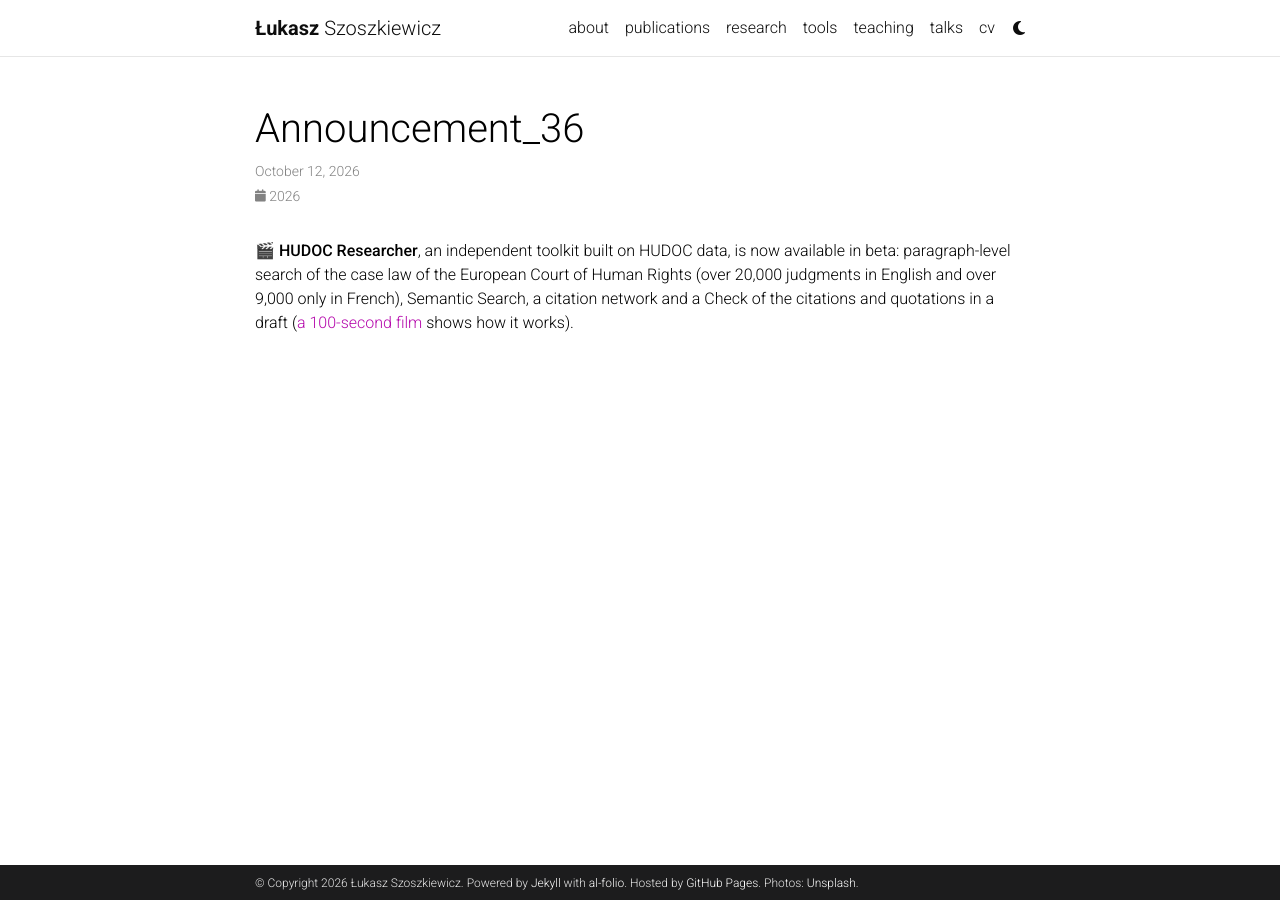
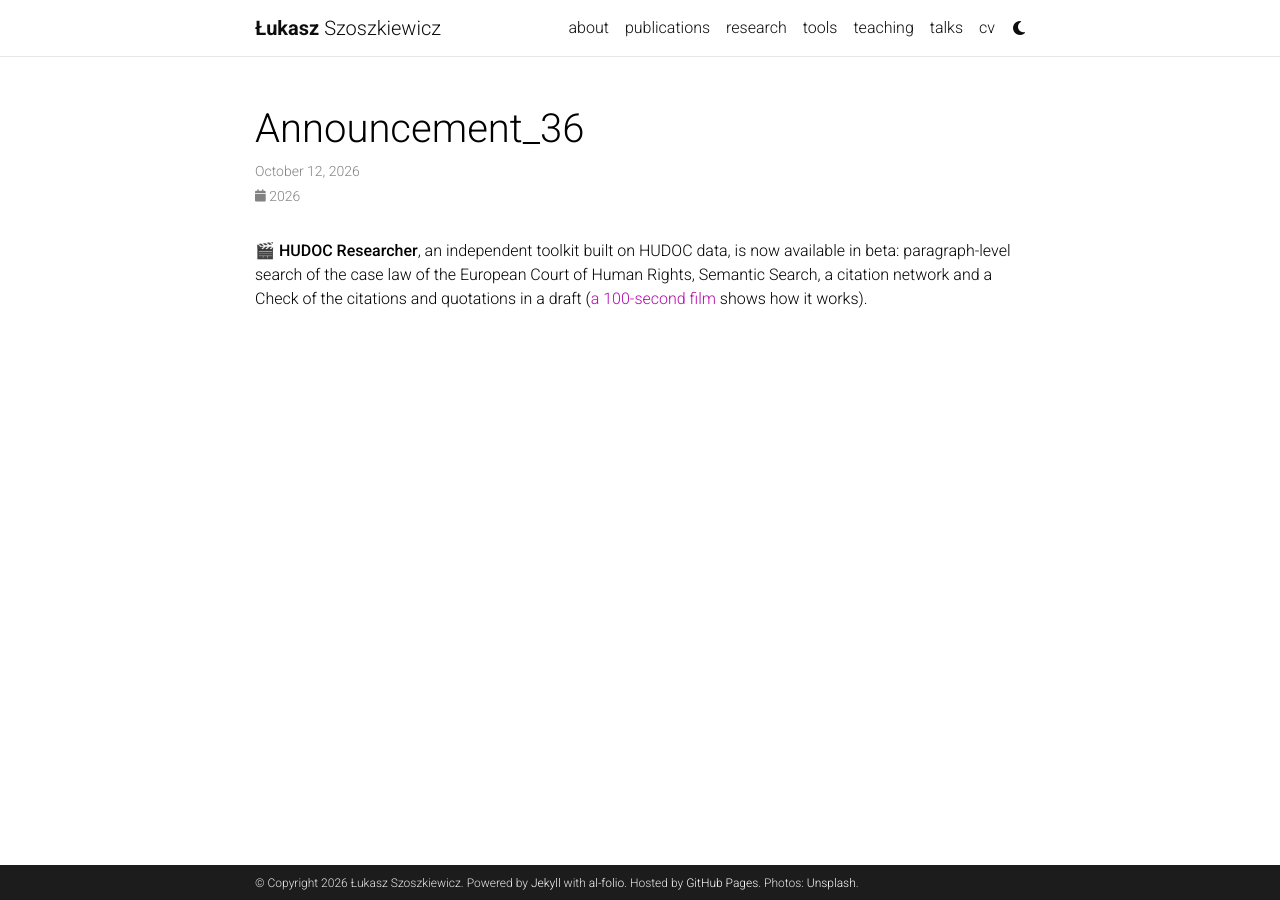
Before and after one commit to lszoszk/lszoszk.github.io, a Jekyll site: the page built from _news/announcement_36.md, in a window 1280 px wide. Built offline with Jekyll 4.4.1, drawn with Linux system fonts in a browser that asks for light colours; comment, search, counter and statistics services are not loaded; a style sheet for code colours, icons or effects is not loaded.

Commit message:
Trim the HUDOC Researcher news item to four lines
Co-Authored-By: Claude Sonnet 5.5 <noreply@anthropic.com>

```diff
--- a/_news/announcement_36.md
+++ b/_news/announcement_36.md
@@ -5,4 +5,4 @@ inline: true
 related_posts: false
 ---
 
-🎬 <a href="https://lszoszk.github.io/ECHR-Dashboard/"><strong>HUDOC Researcher</strong></a>, an independent toolkit built on HUDOC data, is now available in beta: paragraph-level search of the case law of the European Court of Human Rights (over 20,000 judgments in English and over 9,000 only in French), Semantic Search, a citation network and a Check of the citations and quotations in a draft (<a href="https://lszoszk.github.io/tools/hudoc-researcher/#film">a 100-second film</a> shows how it works).
+🎬 <a href="https://lszoszk.github.io/ECHR-Dashboard/"><strong>HUDOC Researcher</strong></a>, an independent toolkit built on HUDOC data, is now available in beta: paragraph-level search of the case law of the European Court of Human Rights, Semantic Search, a citation network and a Check of the citations and quotations in a draft (<a href="https://lszoszk.github.io/tools/hudoc-researcher/#film">a 100-second film</a> shows how it works).
```
